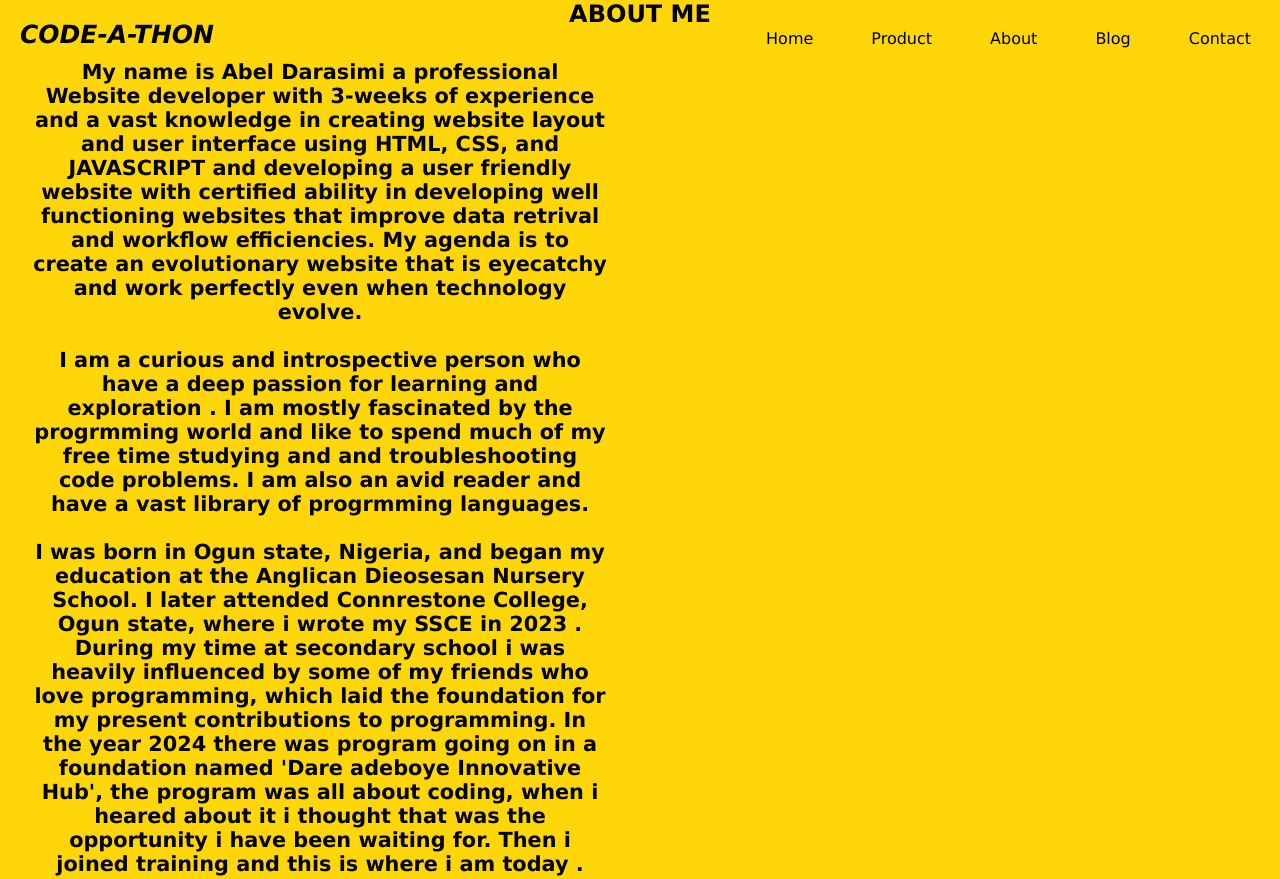
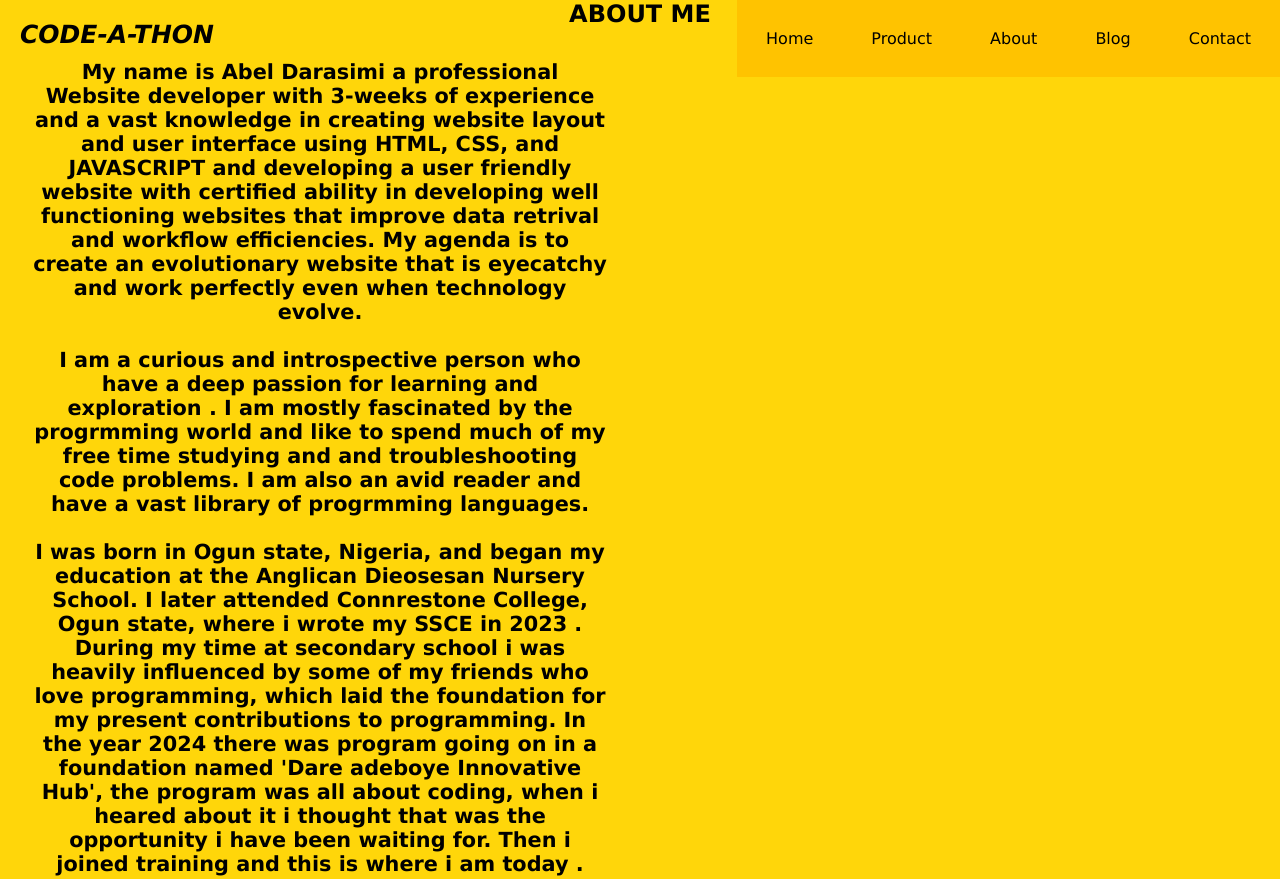
Before and after one commit to Abel-Dara/Abel, a plain HTML site: page About.html in a window 1280 px wide. Shown: the top 879 px of the page. Drawn offline with Linux system fonts and the light colour scheme.

Commit message:
Update style.css

```diff
--- a/style.css
+++ b/style.css
@@ -6,7 +6,6 @@
 }
 body{
     background:  #ffd60a;
-
     justify-content: center;
     align-items: center;
     display: block;
@@ -43,6 +42,7 @@ body{
 }
 .navbar a{
     color: rgb(0, 0, 0);
+    background:   #ffc300;
     text-align: center;
     display: block;
     padding: 29px;
```
